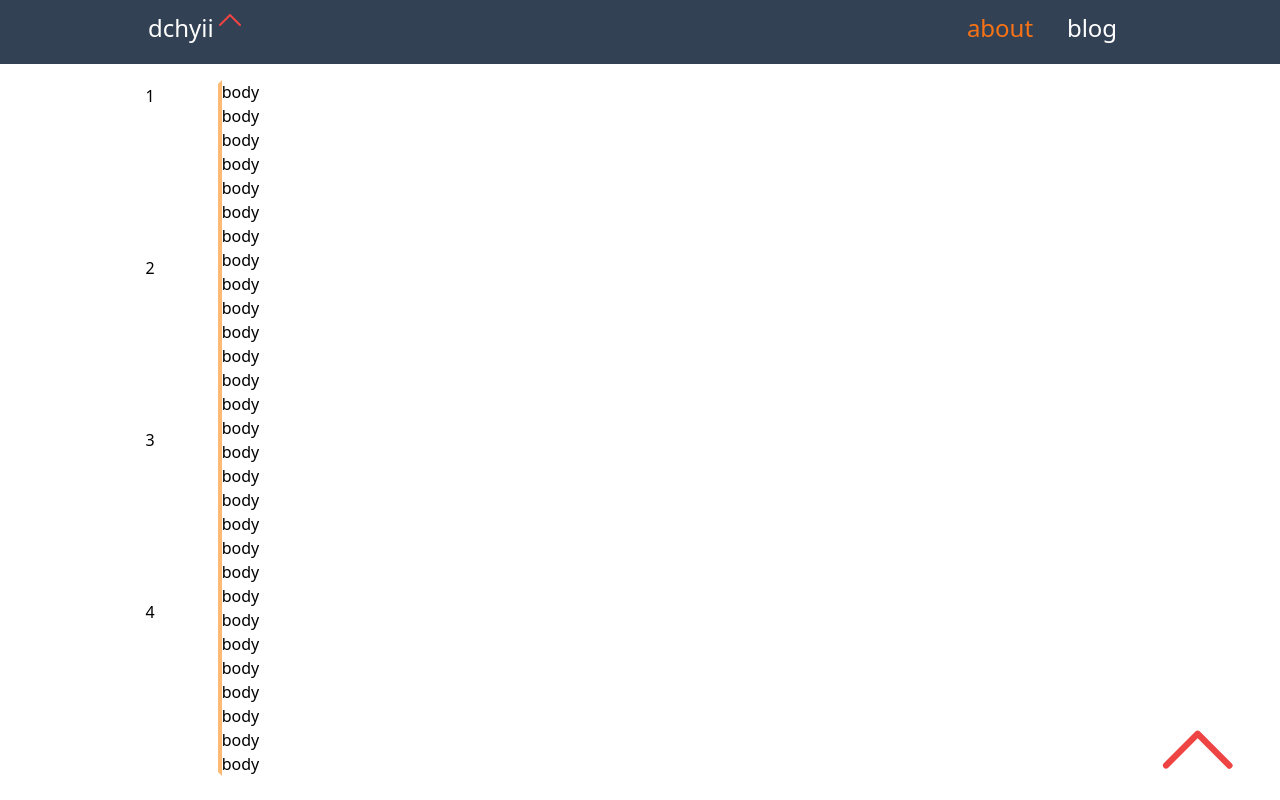
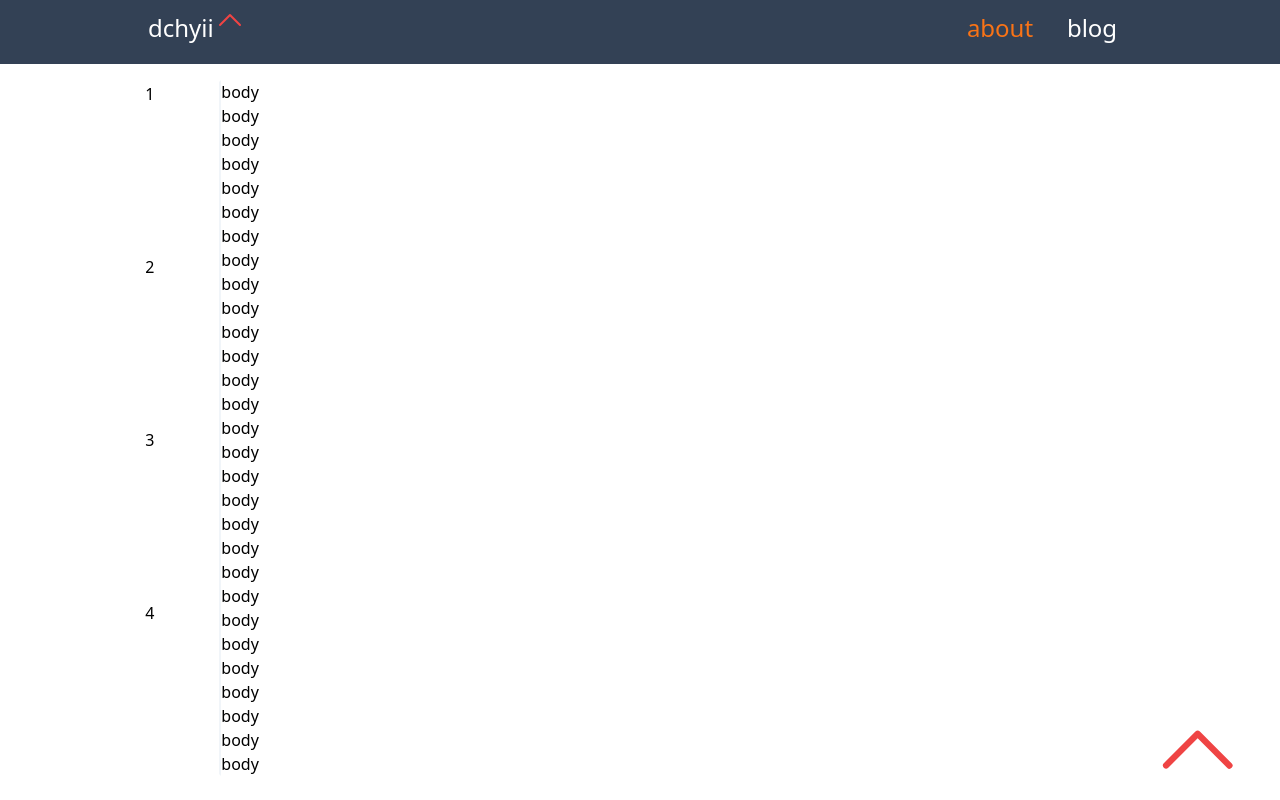
Before and after one commit to dchyii/portfolio-frontend, a Next.js app: page / in a window 1280 px wide. Built offline with nearby package versions, Linux system fonts and the light colour scheme.

Commit message:
changed colour scheme and border of sidebar

```diff
--- a/components/layout/SideBar.jsx
+++ b/components/layout/SideBar.jsx
@@ -2,7 +2,7 @@ import React from "react";
 
 const SideBar = () => {
   return (
-    <div className="w-full lg:w-24 h-16 lg:h-full grid grid-cols-4 lg:grid-cols-1 justify-items-center border-4 border-orange-300/0 border-t-orange-300 lg:border-t-orange-300/0 lg:border-r-orange-300">
+    <div className="w-full lg:w-24 h-16 lg:h-full grid grid-cols-4 lg:grid-cols-1 justify-items-center border-2 border-slate-100/0 border-t-slate-100/50 lg:border-t-slate-100/0 lg:border-r-slate-100">
       <div className="aspect-square w-16">1</div>
       <div className="aspect-square w-16">2</div>
       <div className="aspect-square w-16">3</div>
```
